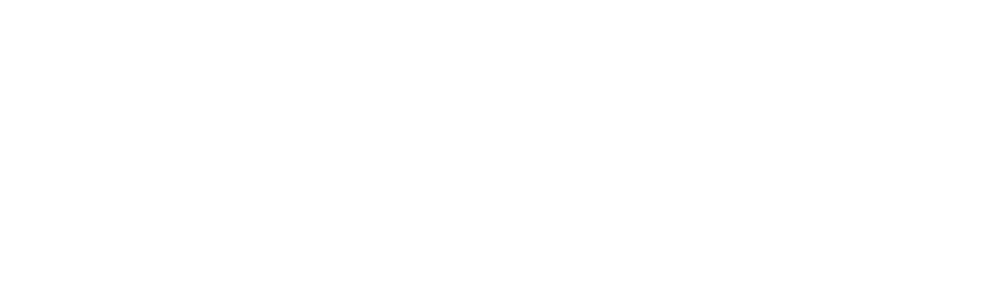
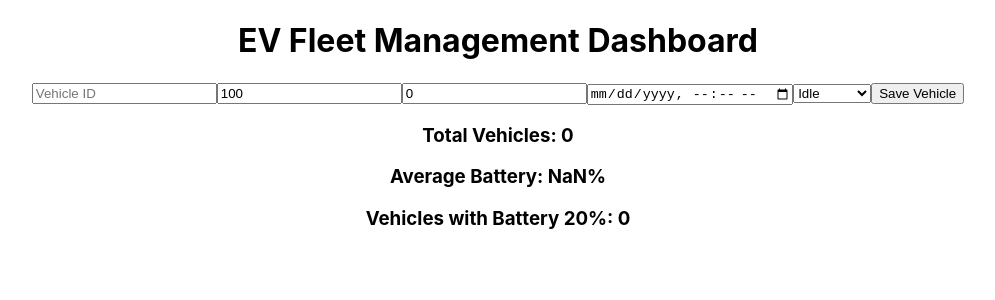
Before and after one commit to Teuton-Roy/fleet-management-dashboard, a React (Create React App) app: page / in a window 1280 px wide. Shown: the top 300 px of the page, without its empty margins (142-1137 px from the left). Built offline with nearby package versions, Linux system fonts and the light colour scheme.

Commit message:
define functions

```diff
--- a/src/components/Dashboard.js
+++ b/src/components/Dashboard.js
@@ -1,6 +1,68 @@
+import React, { useState, useEffect } from 'react';
+import VehicleForm from './VehicleForm';
+import FleetDashboard from './FleetDashboard';
+import FleetOverview from './FleetOverview';
+import VehicleStatusUpdater from './VehicleStatusUpdater';
+
 
 function Dashboard() {
+    const [vehicles, setVehicles] = useState([]);
 
+    // Load initial vehicle data from local storage or set an empty array
+    useEffect(() => {
+        const savedVehicles = JSON.parse(localStorage.getItem('vehicles')) || [];
+        setVehicles(savedVehicles);
+    }, []);
+
+
+    // Save vehicle data to local storage whenever there's an update
+    useEffect(() => {
+        localStorage.setItem('vehicles', JSON.stringify(vehicles));
+    }, [vehicles]);
+
+    // Add or update a vehicle in the fleet
+    const handleAddOrUpdateVehicle = (vehicle) => {
+        setVehicles((prevVehicles) => {
+            const vehicleExists = prevVehicles.some((v) => v.id === vehicle.id);
+            if (vehicleExists) {
+                return prevVehicles.map((v) => (v.id === vehicle.id ? vehicle : v));
+            }
+            return [...prevVehicles, vehicle];
+        });
+    };
+
+
+    // Remove a vehicle from the fleet
+    const handleRemoveVehicle = (id) => {
+        setVehicles((prevVehicles) => prevVehicles.filter((vehicle) => vehicle.id !== id));
+    };
+
+    // Update a single vehicle's data
+    const handleUpdateVehicle = (updatedVehicle) => {
+        setVehicles((prevVehicles) =>
+            prevVehicles.map((vehicle) =>
+                vehicle.id === updatedVehicle.id ? updatedVehicle : vehicle
+            )
+        );
+    };
+
+    return (
+        <>
+            <h1>EV Fleet Management Dashboard</h1>
+
+            {/* Vehicle Form for adding and updating vehicles */}
+            <VehicleForm onSubmit={handleAddOrUpdateVehicle} />
+
+            {/* Fleet Overview component showing summary statistics */}
+            <FleetOverview vehicles={vehicles} />
+
+            {/* Fleet Dashboard showing individual vehicle details */}
+            <FleetDashboard vehicles={vehicles} onRemoveVehicle={handleRemoveVehicle} />
+
+            {/* VehicleStatusUpdater for real-time status simulation */}
+            <VehicleStatusUpdater vehicles={vehicles} updateVehicle={handleUpdateVehicle} />
+        </>
+    );
 }
 
 export default Dashboard;
--- a/src/components/FleetDashboard.js
+++ b/src/components/FleetDashboard.js
@@ -0,0 +1,17 @@
+import React from 'react';
+
+function FleetDashboard({ vehicles }) {
+  return (
+    <div className="fleet-dashboard">
+      {vehicles.map(vehicle => (
+        <div key={vehicle.id} className={`vehicle-card ${vehicle.battery < 15 ? 'critical' : ''}`}>
+          <h3>{vehicle.id}</h3>
+          <p>Battery: {vehicle.battery}%</p>
+          <p>Status: {vehicle.status}</p>
+        </div>
+      ))}
+    </div>
+  );
+}
+
+export default FleetDashboard;
--- a/src/components/FleetOverview.js
+++ b/src/components/FleetOverview.js
@@ -0,0 +1,17 @@
+import React from 'react';
+
+function FleetOverview({ vehicles }) {
+  const totalVehicles = vehicles.length;
+  const averageBattery = vehicles.reduce((acc, vehicle) => acc + vehicle.battery, 0) / totalVehicles;
+  const lowBatteryVehicles = vehicles.filter(vehicle => vehicle.battery < 20).length;
+
+  return (
+    <div>
+      <h3>Total Vehicles: {totalVehicles}</h3>
+      <h3>Average Battery: {averageBattery.toFixed(2)}%</h3>
+      <h3>Vehicles with Battery 20%: {lowBatteryVehicles}</h3>
+    </div>
+  );
+}
+
+export default FleetOverview;
--- a/src/components/VehicleForm.js
+++ b/src/components/VehicleForm.js
@@ -0,0 +1,37 @@
+import { useState } from 'react';
+
+function VehicleForm({ onSubmit, initialData }) {
+  const [vehicle, setVehicle] = useState(initialData || {
+    id: '',
+    battery: 100,
+    distance: 0,
+    lastChargeTime: '',
+    status: 'Idle'
+  });
+
+  const handleChange = (e) => {
+    setVehicle({ ...vehicle, [e.target.name]: e.target.value });
+  };
+
+  const handleSubmit = (e) => {
+    e.preventDefault();
+    onSubmit(vehicle);
+  };
+
+  return (
+    <form onSubmit={handleSubmit}>
+      <input type="text" name="id" placeholder="Vehicle ID" value={vehicle.id} onChange={handleChange} required />
+      <input type="number" name="battery" placeholder="Battery %" value={vehicle.battery} onChange={handleChange} />
+      <input type="number" name="distance" placeholder="Distance travelled (km)" value={vehicle.distance} onChange={handleChange} />
+      <input type="datetime-local" name="lastChargeTime" placeholder="Last Charge Time" value={vehicle.lastChargeTime} onChange={handleChange} />
+      <select name="status" value={vehicle.status} onChange={handleChange}>
+        <option value="In Transit">In Transit</option>
+        <option value="Charging">Charging</option>
+        <option value="Idle">Idle</option>
+      </select>
+      <button type="submit">Save Vehicle</button>
+    </form>
+  );
+}
+
+export default VehicleForm;
--- a/src/components/VehicleStatusUpdater.js
+++ b/src/components/VehicleStatusUpdater.js
@@ -0,0 +1,21 @@
+import React, { useEffect } from 'react';
+
+function VehicleStatusUpdater({ vehicles, updateVehicle }) {
+  useEffect(() => {
+    const interval = setInterval(() => {
+      vehicles.forEach(vehicle => {
+        if (vehicle.status === 'In Transit' && vehicle.battery > 0) {
+          updateVehicle({ ...vehicle, battery: vehicle.battery - 1 });
+        } else if (vehicle.status === 'Charging' && vehicle.battery < 100) {
+          updateVehicle({ ...vehicle, battery: vehicle.battery + 10 });
+        }
+      });
+    }, 60000); // Runs every 60 seconds
+
+    return () => clearInterval(interval);
+  }, [vehicles, updateVehicle]);
+
+  return null;
+}
+
+export default VehicleStatusUpdater;
```
